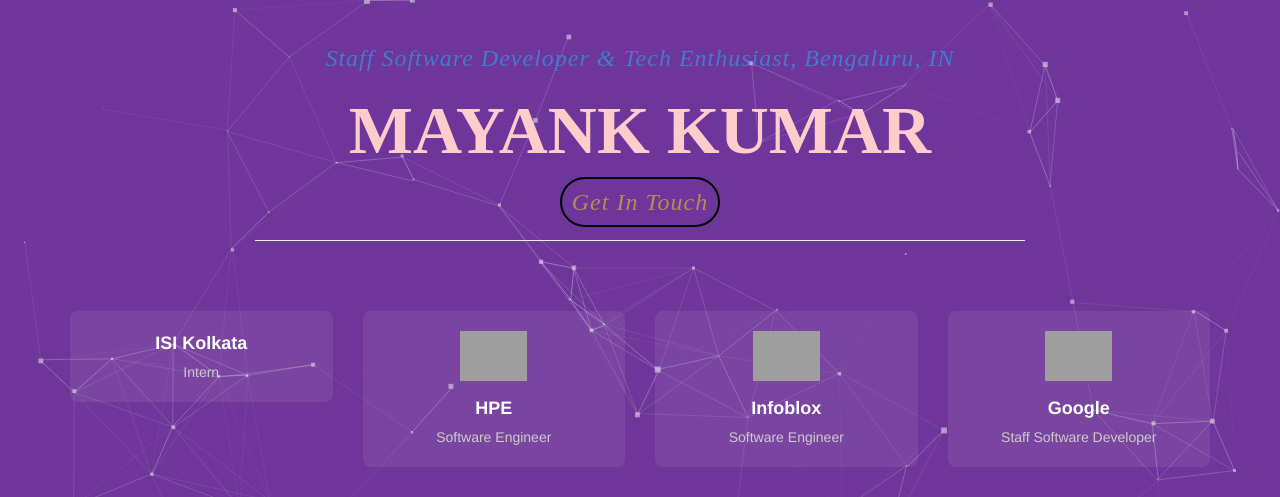
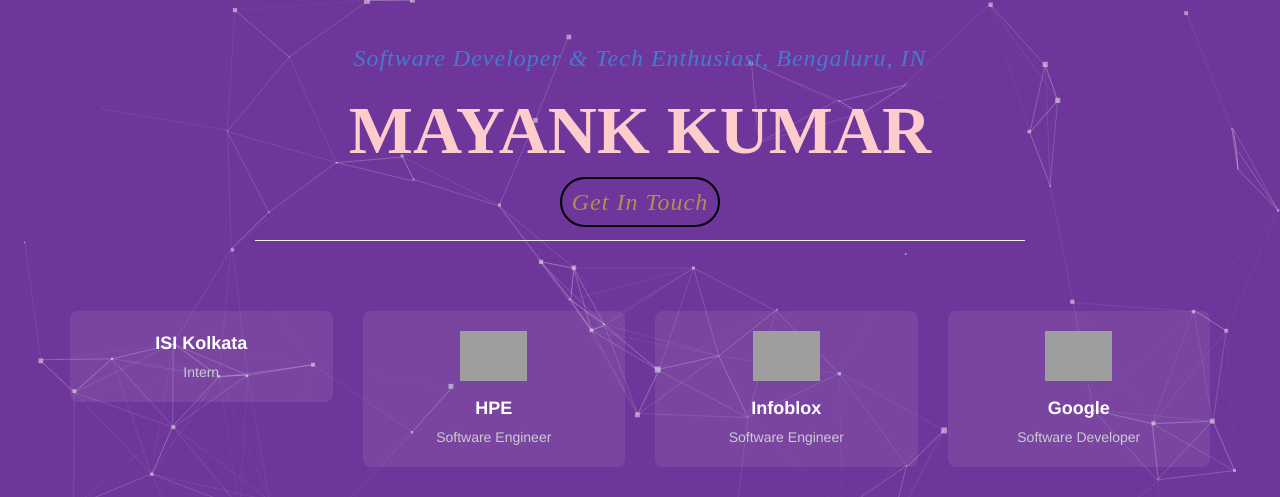
Before and after one commit to kumaya/kumaya.github.io, a plain HTML site: page index.html in a window 1280 px wide. Shown: the top 497 px of the page. Drawn offline with nearby package versions, Linux system fonts and the light colour scheme; grey boxes are pictures that could not be loaded.

Commit message:
Update index.html

```diff
--- a/index.html
+++ b/index.html
@@ -9,7 +9,7 @@
   <link rel="canonical" href="https://kumaya.github.io/">
   <title>Mayank Kumar | Portfolio</title>
   <meta name="title" content="Mayank Kumar | Portfolio">
-  <meta name="description" content="Staff Software Developer @Bangalore, India">
+  <meta name="description" content="Software Developer @Bangalore, India">
   <meta property="og:title" content="Mayank Kumar | Portfolio">
   <meta property="og:image" content="http://kumaya.github.io/assets/together-forever.jpg">
   <meta property="og:url" content="https://kumaya.github.io/">
@@ -61,7 +61,7 @@
       <div class="row">
         <div class="col-md-12 col-xs-12">
           <div class="top-header">
-            <p>Staff Software Developer & Tech Enthusiast, Bengaluru, IN</p>
+            <p>Software Developer & Tech Enthusiast, Bengaluru, IN</p>
             <h1>
               <center>Mayank Kumar</center>
             </h1>
@@ -97,7 +97,7 @@
           <div class="timeline-card">
             <img src="https://www.vectorlogo.zone/logos/google/google-ar21.svg" alt="Google" class="company-logo">
             <div class="timeline-title">Google</div>
-            <div class="timeline-role">Staff Software Developer</div>
+            <div class="timeline-role">Software Developer</div>
           </div>
         </div>
       </div>
```
